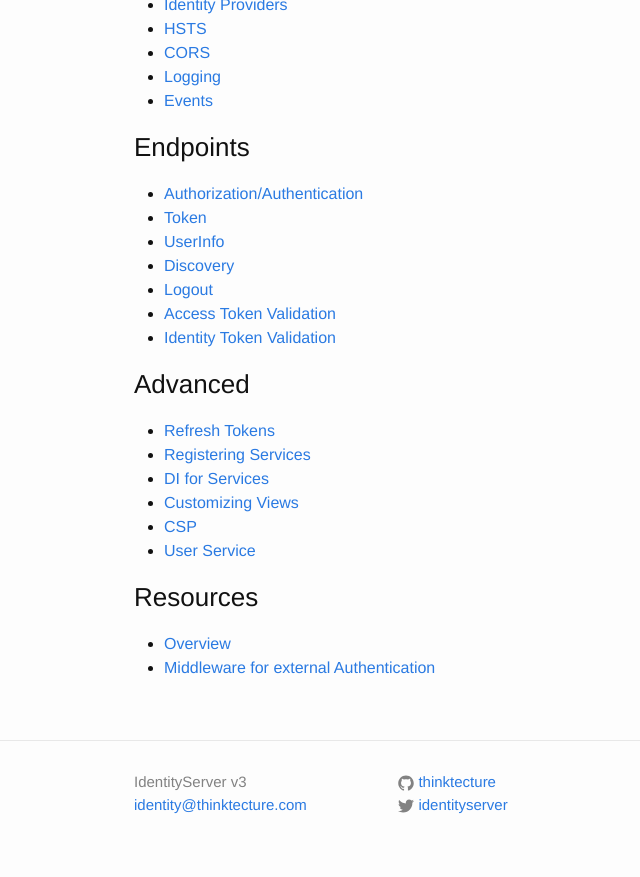
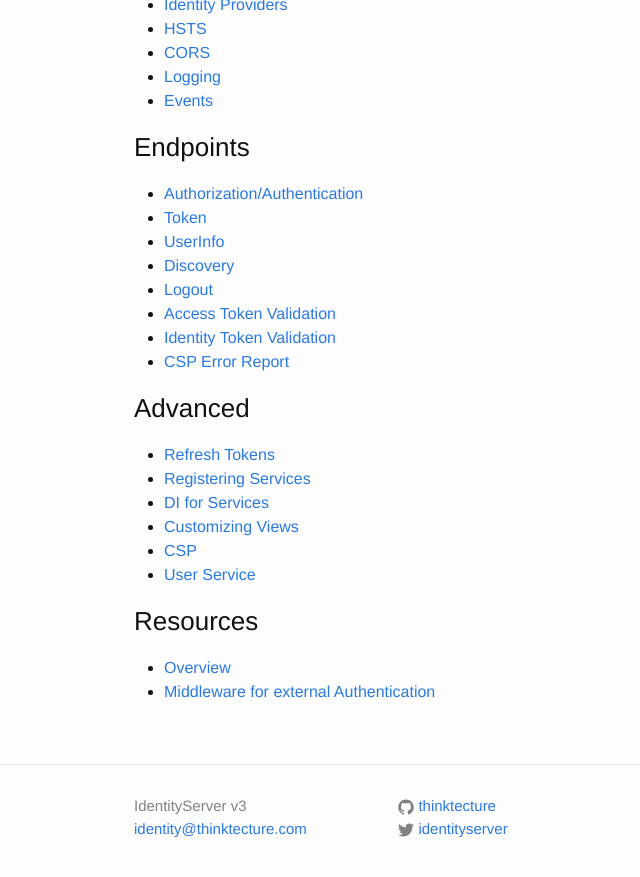
Before and after one commit to IdentityServer/Documentation, a Jekyll site: the page built from docs/toc.md, in a window 1280 px wide and 900 px high, scrolled down 582 px. Shown: the top 877 px of the window, without its empty margins (136-776 px from the left). Built offline with Jekyll 4.4.1, drawn with Linux system fonts in a browser that asks for light colours; Markdown is read by kramdown in place of the engine named in the settings.

Commit message:
Update toc.md

```diff
--- a/docs/toc.md
+++ b/docs/toc.md
@@ -36,6 +36,7 @@
 * [Logout](endpoints/endSession.html)
 * [Access Token Validation](endpoints/accessTokenValidation.html)
 * [Identity Token Validation](endpoints/identityTokenValidation.html)
+* [CSP Error Report](endpoints/csp.html)
 
 ### Advanced
 
```
